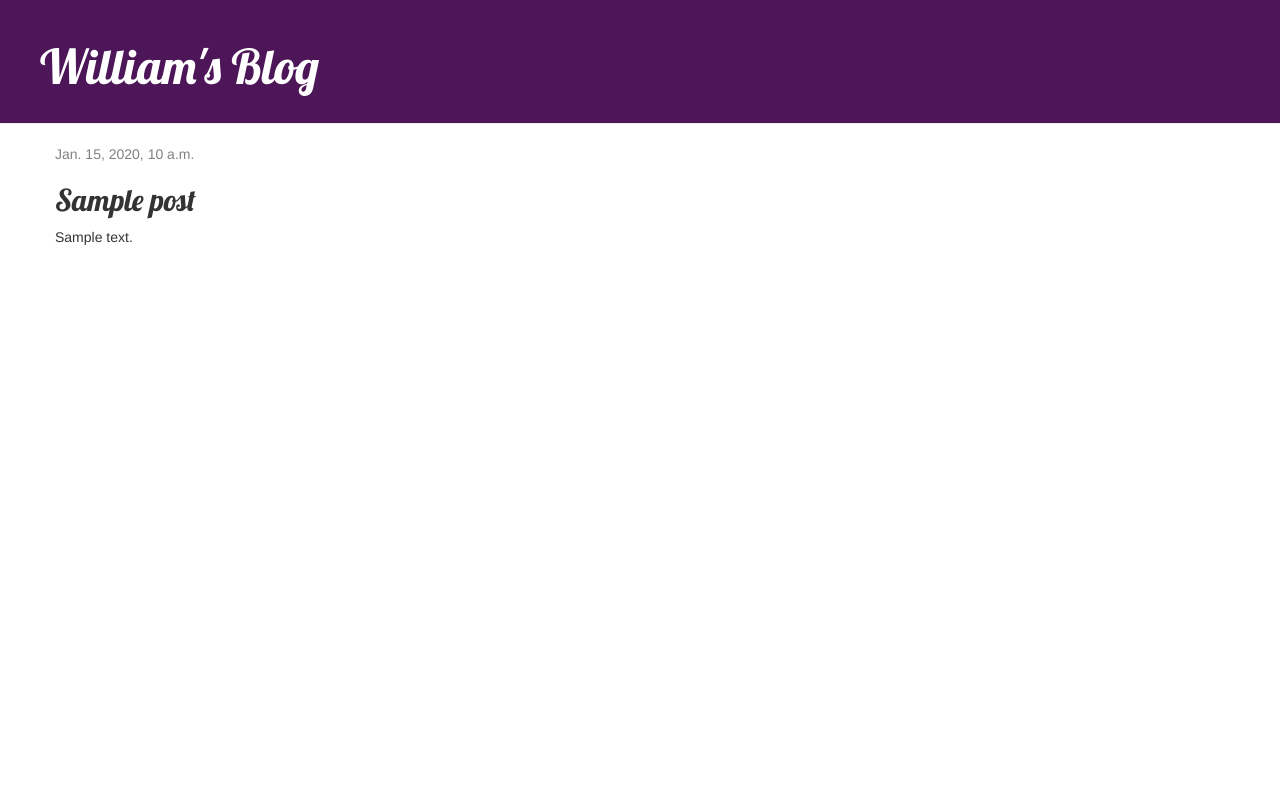
After one commit to wschrein/my-first-blog, a Django app: template blog/templates/blog/post_detail.html in a window 1280 px wide. The commit adds this page. Run offline with Django 3.2, Linux system fonts and the light colour scheme; the template is opened without the code that fills it: most values are stand-ins (such as "Sample title", 1, 10 or a date in 2020); some libraries are stand-ins or nearby versions.

Commit message:
Added view and template for detailed blog post as well as CSS for the site.

```diff
--- /dev/null
+++ b/blog/static/css/blog.css
@@ -0,0 +1,52 @@
+
+
+h1 a, h2 a {
+    color: rgb(77, 22, 88);
+    font-family: 'Lobster';
+}
+.page-header {
+    background-color: rgb(77, 22, 88);;
+    margin-top: 0;
+    padding: 20px 20px 20px 40px;
+}
+
+.page-header h1, .page-header h1 a, .page-header h1 a:visited, .page-header h1 a:active {
+    color: #ffffff;
+    font-size: 36pt;
+    text-decoration: none;
+}
+
+.content {
+    margin-left: 40px;
+}
+
+h1, h2, h3, h4 {
+    font-family: 'Lobster', cursive;
+}
+
+.date {
+    color: #828282;
+}
+
+.save {
+    float: right;
+}
+
+.post-form textarea, .post-form input {
+    width: 100%;
+}
+
+.top-menu, .top-menu:hover, .top-menu:visited {
+    color: #ffffff;
+    float: right;
+    font-size: 26pt;
+    margin-right: 20px;
+}
+
+.post {
+    margin-bottom: 70px;
+}
+
+.post h2 a, .post h2 a:visited {
+    color: #000000;
+}
--- /dev/null
+++ b/blog/templates/blog/base.html
@@ -0,0 +1,25 @@
+{% load static %}
+<link rel="stylesheet" href="//maxcdn.bootstrapcdn.com/bootstrap/3.2.0/css/bootstrap.min.css">
+<link rel="stylesheet" href="//maxcdn.bootstrapcdn.com/bootstrap/3.2.0/css/bootstrap-theme.min.css">
+<html>
+    <head>
+     <link href="//fonts.googleapis.com/css?family=Lobster&subset=latin,latin-ext" rel="stylesheet" type="text/css">
+    <link rel="stylesheet" href="{% static 'css/blog.css' %}">
+        <title>William's Blog</title>
+    </head>
+    <body>
+<body>
+    <div class="page-header">
+        <h1><a href="/">William's Blog</a></h1>
+    </div>
+    <div class="content container">
+        <div class="row">
+            <div class="col-md-8">
+            {% block content %}
+            {% endblock %}
+            </div>
+        </div>
+    </div>
+</body>
+    </body>
+</html>
--- /dev/null
+++ b/blog/templates/blog/post_detail.html
@@ -0,0 +1,13 @@
+{% extends 'blog/base.html' %}
+
+{% block content %}
+    <div class="post">
+        {% if post.published_date %}
+            <div class="date">
+                {{ post.published_date }}
+            </div>
+        {% endif %}
+        <h2>{{ post.title }}</h2>
+        <p>{{ post.text|linebreaksbr }}</p>
+    </div>
+{% endblock %}
--- a/blog/urls.py
+++ b/blog/urls.py
@@ -3,4 +3,5 @@ from . import views
 
 urlpatterns = [
     path('', views.post_list, name='post_list'),
-]
+    path('post/<int:pk>/', views.post_detail, name='post_detail'),
+    ]
--- a/blog/views.py
+++ b/blog/views.py
@@ -2,7 +2,13 @@
 from django.shortcuts import render
 from django.utils import timezone
 from .models import Post
+from django.shortcuts import render, get_object_or_404
 
 def post_list(request):
     posts = Post.objects.filter(published_date__lte=timezone.now()).order_by('published_date')
     return render(request, 'blog/post_list.html', {'posts': posts})
+
+
+def post_detail(request, pk):
+    post = get_object_or_404(Post, pk=pk)
+    return render(request, 'blog/post_detail.html', {'post': post})
```
Also changed, not shown: blog/templates/blog/post_list.html (+12 -18 lines).
